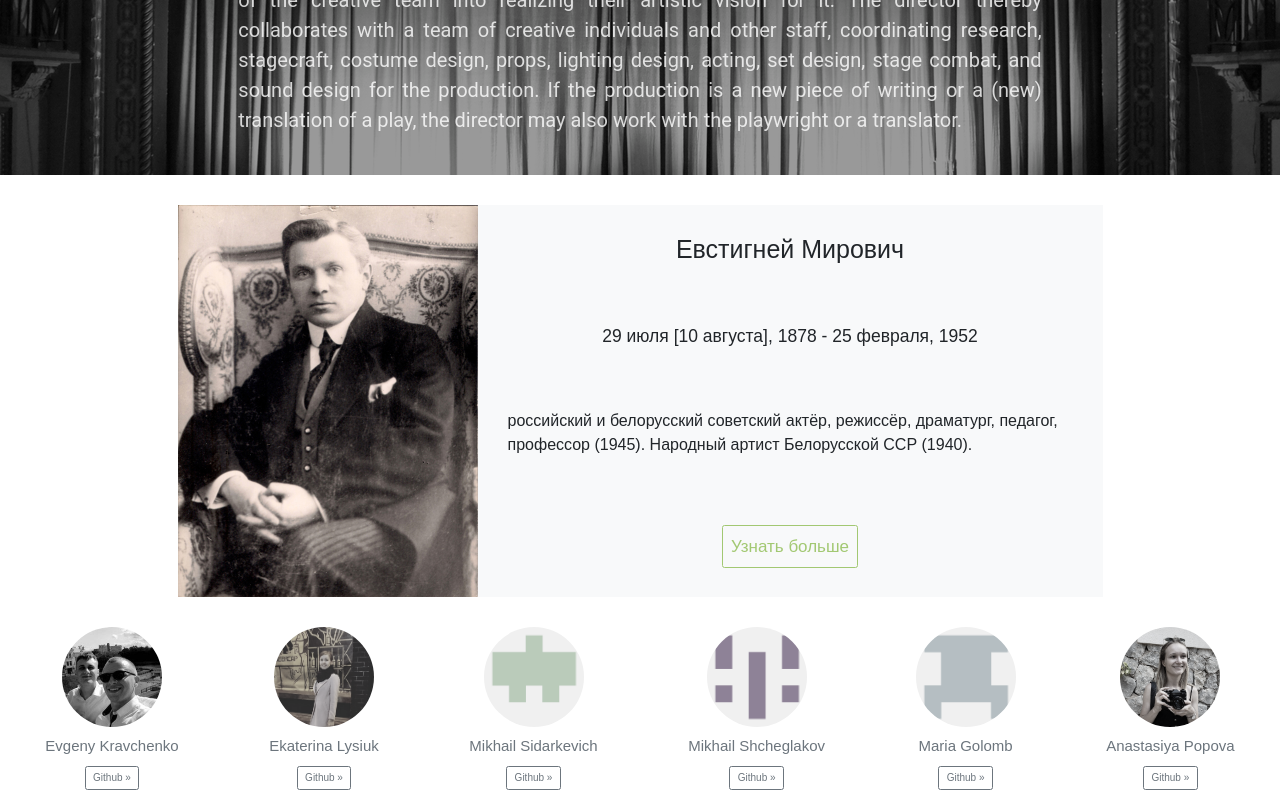
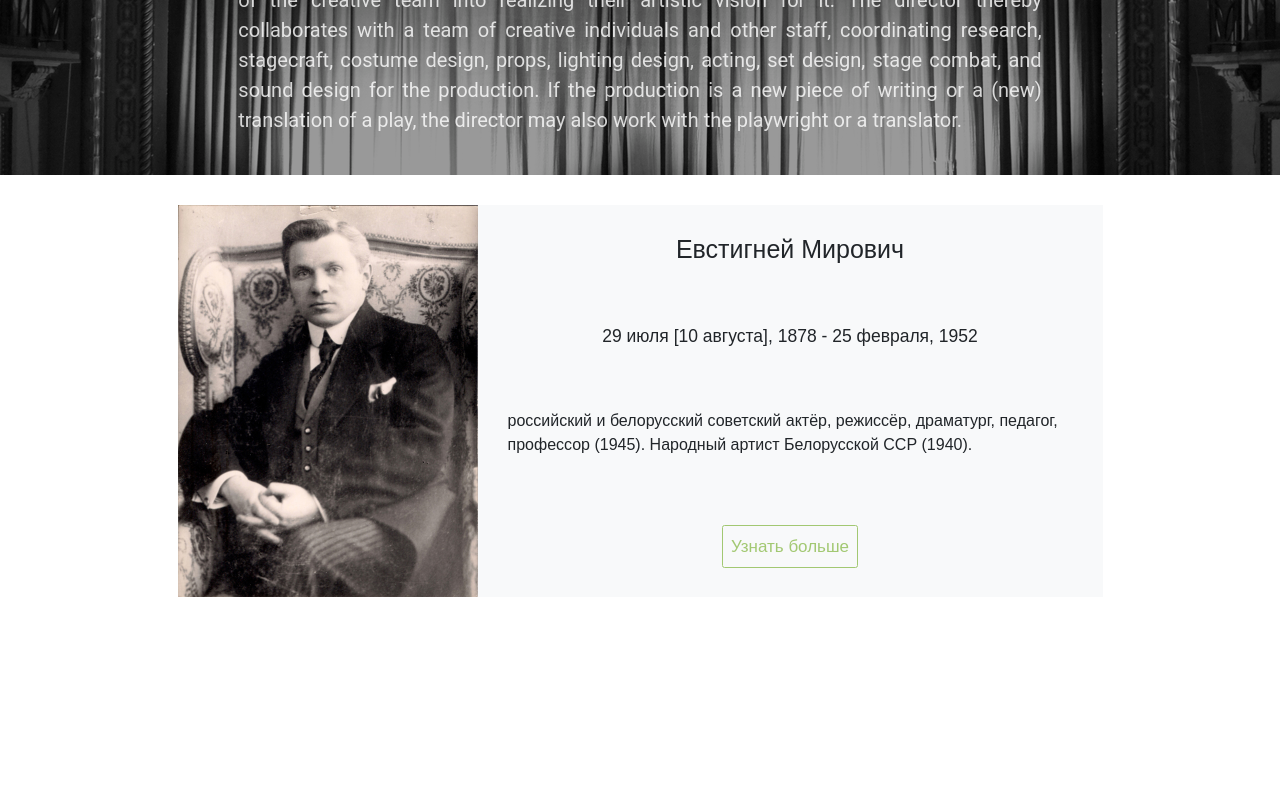
Before and after one commit to rss-group-6/culture-portal, an Angular app: page /home in a window 1280 px wide. Shown: the part 451-1251 px from the top of the page. After the commit the page ends 1078 px from the top, so only its background shows below. Built offline with nearby package versions, Linux system fonts and the light colour scheme; a web font is replaced by a local one.

Commit message:
feat: add our-team module

```diff
--- a/src/app/app-routing.module.ts
+++ b/src/app/app-routing.module.ts
@@ -23,6 +23,10 @@ const routes: Routes = [
   {
     path: 'styleGuide',
     loadChildren: () => import('./styleguide/styleguide.module').then(m => m.StyleGuideModule),
+  },
+  {
+    path: 'ourTeam',
+    loadChildren: () => import('./team-members/team-members.module').then(m => m.TeamMembersModule),
   }
 ];
 
--- a/src/app/core/components/developer-item/developer-item.component.html
+++ /dev/null
@@ -1,6 +0,0 @@
-    <div class="">
-      <img src="{{developer.photo}}" alt="{{developer.surname}} photo" class="bd-placeholder-img rounded-circle" width="100" height="100">
-
-      <p><a class="text-center" href="{{developer.telegram}}" role="button"><h4> {{ developer.name }} {{ developer.surname }}</h4></a></p>
-      <p><a class="btn btn-outline-secondary" href="{{developer.github}}" role="button">Github »</a></p>
-    </div>
--- a/src/app/core/core.module.ts
+++ b/src/app/core/core.module.ts
@@ -4,15 +4,13 @@ import { SharedModule } from '@shared/shared.module';
 import { NgbModule } from '@ng-bootstrap/ng-bootstrap';
 import { HeaderComponent } from './components/header/header.component';
 import { HomePageComponent } from './pages/home/home-page.component';
-import { DevelopersListComponent } from './components/developers-list/developers-list.component';
-import { DeveloperItemComponent } from './components/developer-item/developer-item.component';
 import { DescriptionPortalComponent } from './components/description-portal/description-portal.component';
 import { DirectorOfDayPageComponent } from './pages/director-of-day-page/director-of-day-page.component';
 import { DirectorOfDayComponent } from './components/director-of-day/director-of-day.component';
 
 @NgModule({
-  declarations: [HeaderComponent, HomePageComponent, DevelopersListComponent, DeveloperItemComponent, DescriptionPortalComponent, DirectorOfDayComponent, DirectorOfDayPageComponent],
+  declarations: [HeaderComponent, HomePageComponent, DescriptionPortalComponent, DirectorOfDayComponent, DirectorOfDayPageComponent],
   imports: [CommonModule, SharedModule, NgbModule],
-  exports: [SharedModule, HomePageComponent, HeaderComponent, DevelopersListComponent]
+  exports: [SharedModule, HomePageComponent, HeaderComponent]
 })
 export class CoreModule {}
--- a/src/app/core/pages/home/home-page.component.html
+++ b/src/app/core/pages/home/home-page.component.html
@@ -1,3 +1,2 @@
 <app-description-portal></app-description-portal>
 <app-director-of-day></app-director-of-day>
-<app-developers-list></app-developers-list>
--- /dev/null
+++ b/src/app/team-members/components/developer-item/developer-item.component.html
@@ -0,0 +1,8 @@
+    <div>
+      <img src="{{developer.photo}}" alt="{{developer.surname}} photo" class="bd-placeholder-img rounded-circle" width="200" height="200">
+
+      <div class="developer"><a class="text-center" href="{{developer.telegram}}" role="button"><h4> {{ developer.name }} {{ developer.surname }}</h4></a></div>
+
+      <button class="btn btn-outline-secondary" href="{{developer.github}}" role="button">Github »</button>
+      <button class="btn btn-outline-secondary" href="{{developer.github}}" role="button">LinkedIn »</button>
+    </div>
--- a/src/app/core/components/developer-item/developer-item.component.scss
+++ b/src/app/team-members/components/developer-item/developer-item.component.scss
@@ -1,6 +1,7 @@
 :host {
   text-align: center;
   margin: 0 auto;
+  font-size: 2.5rem;
 }
 
 a {
@@ -14,9 +15,9 @@ a {
 }
 
 img {
-  margin-bottom: 10px;
-  -webkit-filter: grayscale(80%);
-  filter: grayscale(80%);
+  margin: 25px 0;
+  -webkit-filter: grayscale(70%);
+  filter: grayscale(70%);
 }
 
 img:hover {
@@ -24,3 +25,9 @@ img:hover {
   -webkit-filter: grayscale(0%);
   filter: grayscale(0%);
 }
+
+.developer {
+  margin: 20px 0;
+}
+
+button { margin: 5px 5px 5px 5px }
--- a/src/app/core/components/developers-list/developers-list.component.html
+++ b/src/app/team-members/pages/developers-list/developers-list.component.html
@@ -1,4 +1,7 @@
 <div class="container">
+  <div class="title">
+    <h1>Our team</h1>
+  </div>
   <div class="row">
     <app-developer-item
       *ngFor="let developer of developers"
--- a/src/app/core/components/developers-list/developers-list.component.scss
+++ b/src/app/team-members/pages/developers-list/developers-list.component.scss
@@ -7,3 +7,11 @@
   text-align: center;
   margin-top: 10px;
 }
+
+.title {
+  margin: 5% 0;
+}
+
+h1 {
+  font-size: 5rem;
+}
--- a/src/app/core/components/developers-list/developers-list.component.ts
+++ b/src/app/team-members/pages/developers-list/developers-list.component.ts
@@ -9,7 +9,7 @@ import { Developers } from '@shared/mock-data/mock.developers';
 })
 export class DevelopersListComponent implements OnInit {
 
-  developers: Developer[] = Developers
+  developers: Developer[] = Developers;
 
   constructor() { }
 
--- /dev/null
+++ b/src/app/team-members/team-members-routing.module.ts
@@ -0,0 +1,14 @@
+import { NgModule } from '@angular/core';
+import { Routes, RouterModule } from '@angular/router';
+import { TeamMembersModule } from './team-members.module';
+import { DevelopersListComponent } from './pages/developers-list/developers-list.component';
+
+
+const routes: Routes = [{ path: '', component: DevelopersListComponent}];
+
+
+@NgModule({
+  imports: [RouterModule.forChild(routes)],
+  exports: [RouterModule]
+})
+export class TeamMembersRoutingModule { }
```
Also changed, not shown: src/app/team-members/team-members.module.ts (added, +17 -0 lines), src/app/team-members/components/developer-item/developer-item.component.ts (renamed from src/app/core/components/developer-item/developer-item.component.ts).
